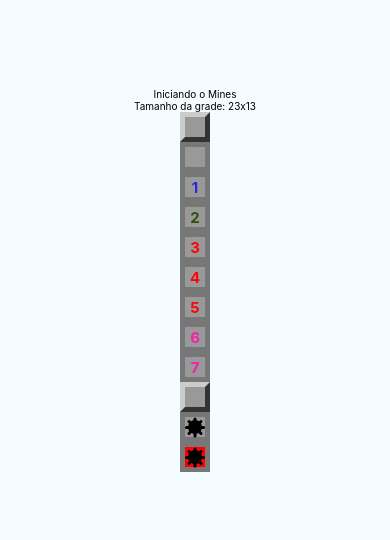
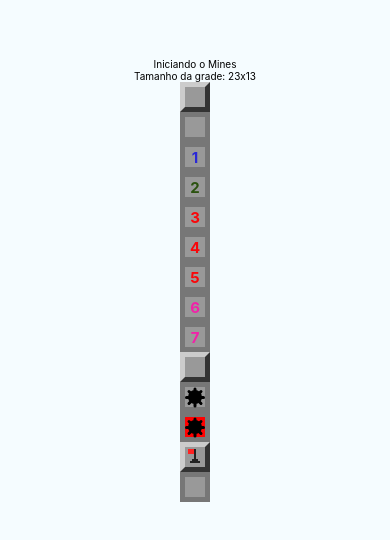
Before and after one commit to mfabiodias/react-native-jogo-campo-minado, a React Native app: screen / in a window 390 px wide. Shown: the part 142-682 px from the top of the page. Built offline with nearby package versions, Linux system fonts and the light colour scheme.

Commit message:
Componente bandeira adicionado

```diff
--- a/App.js
+++ b/App.js
@@ -24,6 +24,9 @@
         <Field mined />
         <Field opened mined />
         <Field opened mined exploded />
+        <Field flagged />
+        <Field flagged opened />
+
       </View>
     )
   }
--- a/src/components/Field.js
+++ b/src/components/Field.js
@@ -2,14 +2,16 @@
 import { StyleSheet, View, Text} from 'react-native'
 import params from '../params'
 import Mine from './Mine'
+import Flag from './Flag'
 
 export default props => {
-    const {mined, opened, nearMines, exploded} = props
+    const {mined, opened, nearMines, exploded, flagged} = props
     const styleField = [styles.field]
 
     if(opened) styleField.push(styles.opened)
     if(exploded) styleField.push(styles.exploded)
-    if(styleField.length === 1) styleField.push(styles.regular)
+    if(flagged) styleField.push(styles.flagged)
+    if(!opened && !exploded) styleField.push(styles.regular)
 
     let color = null
     if(nearMines > 0) {
@@ -29,6 +31,11 @@
             {
                 mined && opened
                 ? <Mine />
+                : false
+            }
+            {
+                flagged && !opened
+                ? <Flag />
                 : false
             }
         </View>
--- /dev/null
+++ b/src/components/Flag.js
@@ -0,0 +1,71 @@
+import React from 'react'
+import { StyleSheet, View} from 'react-native'
+
+export default props => {
+    return(
+        <View style={styles.container} >
+            <View style={[styles.flagpole, props.bigger ? styles.flagpoleBigger : null]} />
+            <View style={[styles.flag, props.bigger ? styles.flagBigger : null]} />
+            <View style={[styles.base1, props.bigger ? styles.base1Bigger : null]} />
+            <View style={[styles.base2, props.bigger ? styles.base2Bigger : null]} />
+        </View>
+    )
+}
+
+const styles = StyleSheet.create({
+    container: {
+        marginTop: 2,
+    },
+    flagpole: {
+        position: 'absolute',
+        height: 14,
+        width: 2,
+        backgroundColor: '#222',
+        marginLeft: 9,
+    },
+    flag: {
+        position: 'absolute',
+        height: 5,
+        width: 6,
+        backgroundColor: '#F22',
+        marginLeft: 3,
+    },
+    base1: {
+        position: 'absolute',
+        height: 2,
+        width: 6,
+        backgroundColor: '#222',
+        marginLeft: 7,
+        marginTop: 10,
+    },
+    base2: {
+        position: 'absolute',
+        height: 2,
+        width: 10,
+        backgroundColor: '#222',
+        marginLeft: 5,
+        marginTop: 12,
+    },
+    flagpoleBigger: {
+        height: 28,
+        width: 4,
+        marginLeft: 16,
+    },
+    flagBigger: {
+        height: 10,
+        width: 14,
+        marginLeft: 3,
+    },
+    base1Bigger: {
+        height: 4,
+        width: 12,
+        marginLeft: 12,
+        marginTop: 20,
+    },
+    base2Bigger: {
+        height: 4,
+        width: 20,
+        marginLeft: 8,
+        marginTop: 24,
+    },
+});
--- a/src/components/Mine.js
+++ b/src/components/Mine.js
@@ -4,12 +4,11 @@
 export default props => {
     return(
         <View style={styles.container} >
-        <View style={styles.coreMine} />
+            <View style={styles.coreMine} />
             <View style={styles.line} />
             <View style={[styles.line, {transform: [{rotate: '45deg'}]}]} />
             <View style={[styles.line, {transform: [{rotate: '90deg'}]}]} />
             <View style={[styles.line, {transform: [{rotate: '135deg'}]}]} />
-
         </View>
     )
 }
@@ -34,4 +33,4 @@
         borderRadius: 3,
         backgroundColor: 'black',
     },
-  });
+});
```
